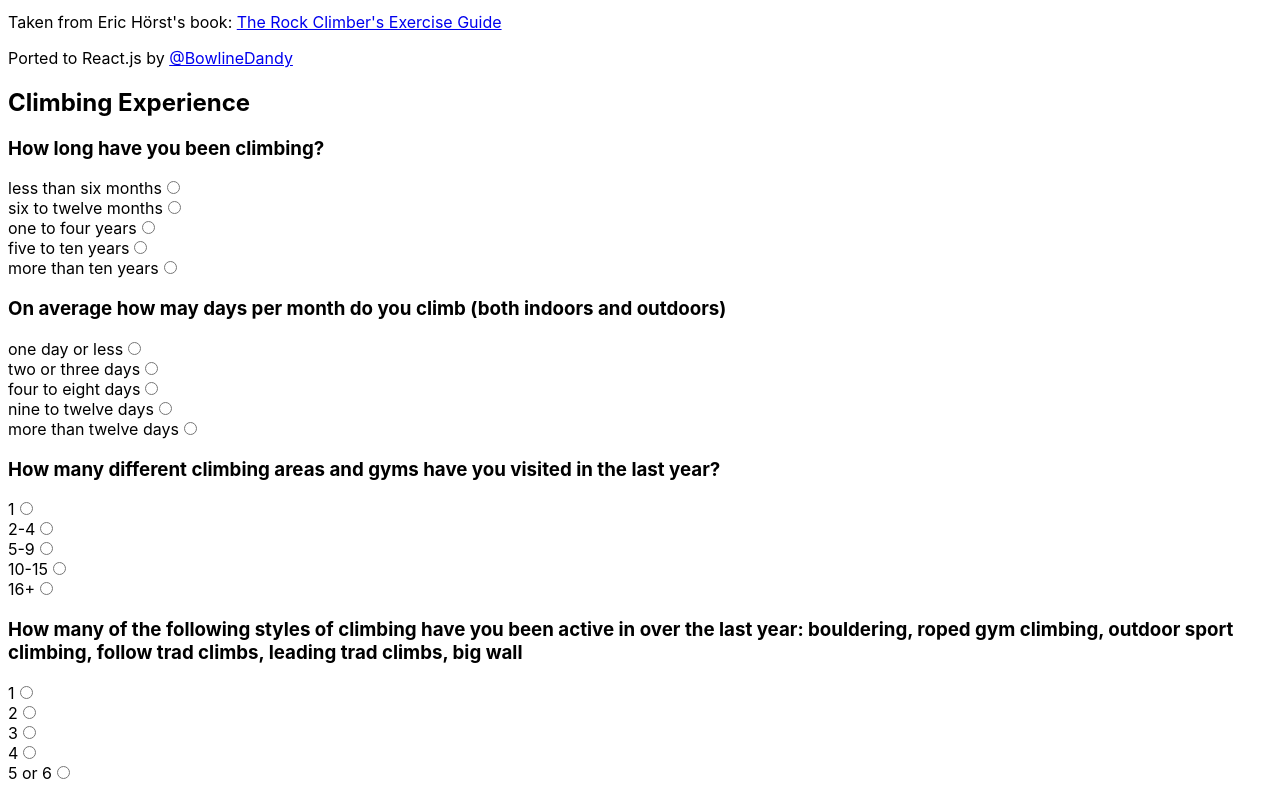
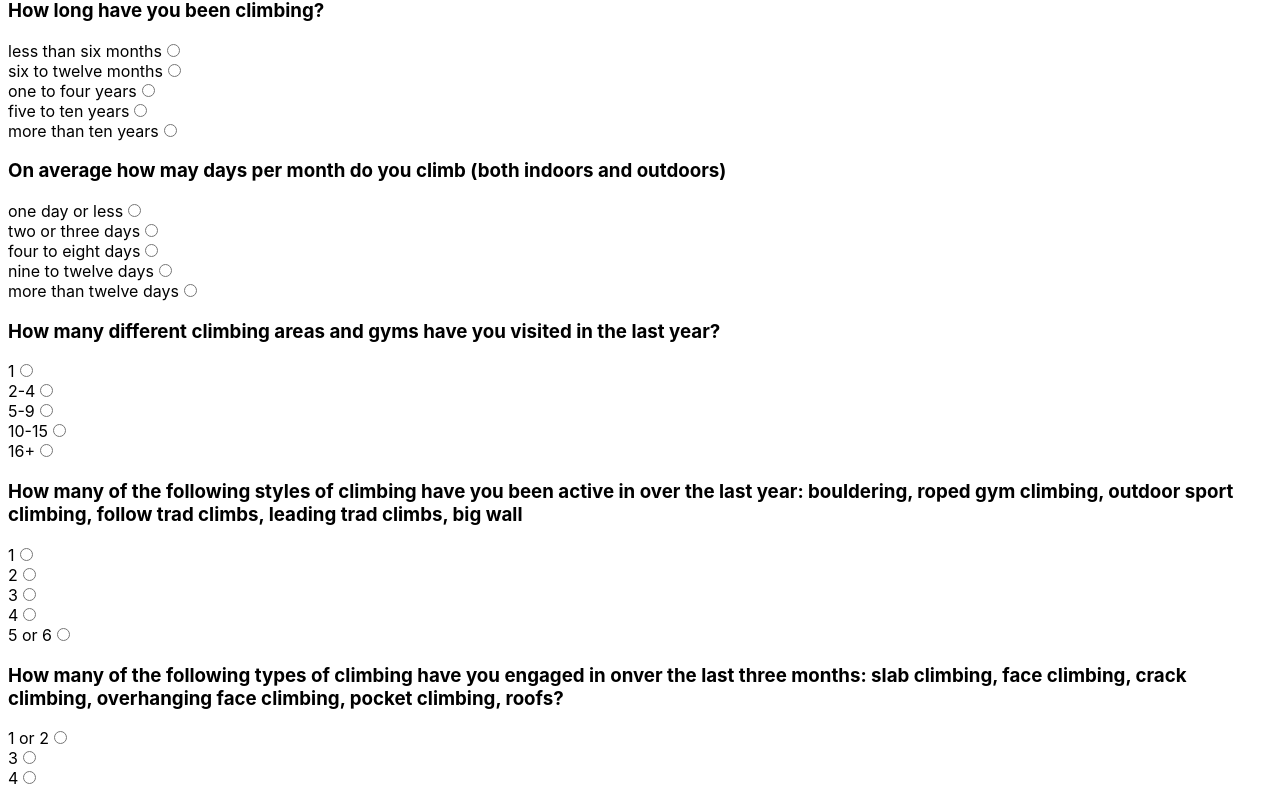
Before and after one commit to shelldandy/climbing-quiz, a Gatsby site: page / in a window 1280 px wide. Shown: the part 70-858 px from the top of the page. Built offline with nearby package versions, Linux system fonts and the light colour scheme; Gatsby itself is replaced by a stand-in of ours.

Commit message:
initial state

```diff
--- a/src/containers/Page.js
+++ b/src/containers/Page.js
@@ -1,10 +1,14 @@
 import React from 'react';
 import PropTypes from 'prop-types';
 import { GlobalStyles } from '../components';
+import { Helmet } from 'react-helmet'
 
-const Page = ({ children }) => {
+const Page = ({ title, children }) => {
   return (
     <>
+      <Helmet>
+        <title>{ title }</title>
+      </Helmet>
       <GlobalStyles />
       {children}
     </>
@@ -12,6 +16,7 @@ const Page = ({ children }) => {
 };
 
 Page.propTypes = {
+  title: PropTypes.string,
   children: PropTypes.node,
 };
 
--- a/src/pages/index.js
+++ b/src/pages/index.js
@@ -1,16 +1,26 @@
-import * as React from "react"
+import React, { useState } from "react"
 import { Quiz } from '../components'
 import { Page } from '../containers'
 
 const IndexPage = () => {
+  const [showQuiz, setShowQuiz] = useState(true);
+
+  const triggerQuiz = () => {
+    setShowQuiz(prev => !prev);
+  }
   return (
-    <Page>
+    <Page title="Climbing Quiz">
       <main>
-        <title>Climbing Quiz</title>
-        <h1>Climbing Quiz</h1>
-        <p>Taken from Eric Hörst's book: <a title="Get the book here" href="https://trainingforclimbing.com/buy-books/the-rock-climbers-exercise-guide/">The Rock Climber's Exercise Guide</a></p>
-        <p>Ported to React.js by <a href="https://www.instagram.com/bowlinedandy/" title="@bowlinedandy on Instagram">@BowlineDandy</a></p>
-        <Quiz />
+        {!showQuiz ? (
+          <>
+            <h1>Climbing Quiz</h1>
+            <p>Taken from Eric Hörst's book: <a title="Get the book here" href="https://trainingforclimbing.com/buy-books/the-rock-climbers-exercise-guide/">The Rock Climber's Exercise Guide</a></p>
+            <p>Ported to React.js by <a href="https://www.instagram.com/bowlinedandy/" title="@bowlinedandy on Instagram">@BowlineDandy</a></p>
+            <button onClick={triggerQuiz}>Start</button>
+          </>
+        ) : (
+          <Quiz />
+        )}
       </main>
     </Page>
   )
```
